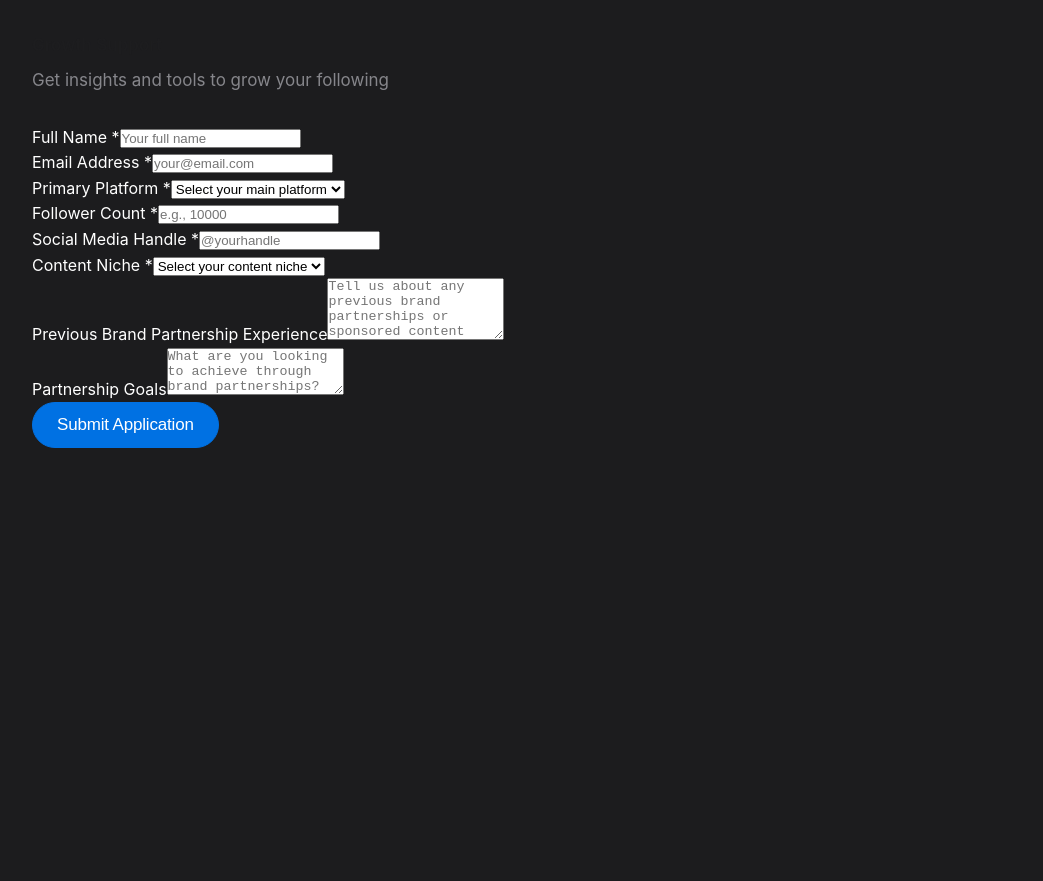
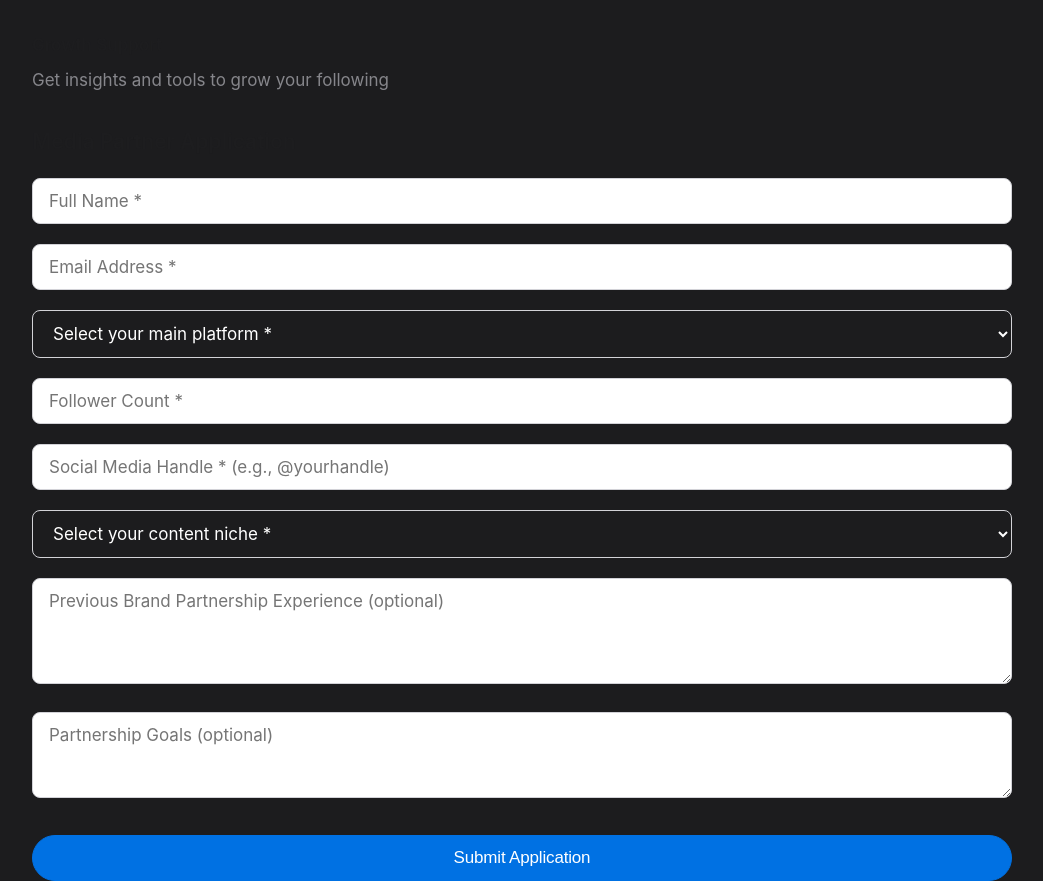
Before and after one commit to Zivet-svg/braiden-server, a React (Vite) app: page /media-apply in a window 1280 px wide. Shown: the part 1247-2128 px from the top of the page, without its empty margins (118-1161 px from the left). Before the commit the page ends 1695 px from the top, so only its background shows below. Built offline with nearby package versions, Linux system fonts and the light colour scheme.

Commit message:
Improve Media Apply page styling to match Contact page design

```diff
--- a/src/pages/MediaApply.tsx
+++ b/src/pages/MediaApply.tsx
@@ -44,34 +44,67 @@ function MediaApply() {
               </div>
             </div>
 
-            <div className="contact-form">
-              <form>
-                <div className="form-group">
-                  <label htmlFor="name">Full Name *</label>
+            <div>
+              <h3 style={{fontSize: '21px', fontWeight: '600', marginBottom: '20px', color: 'var(--text-primary)'}}>
+                Media Partner Application
+              </h3>
+              <form style={{display: 'flex', flexDirection: 'column', gap: '20px'}}>
+                <div>
                   <input
                     type="text"
-                    id="name"
-                    name="name"
-                    required
-                    placeholder="Your full name"
+                    placeholder="Full Name *"
+                    style={{
+                      width: '100%',
+                      padding: '12px 16px',
+                      border: '1px solid var(--border-light)',
+                      borderRadius: '8px',
+                      fontSize: '17px',
+                      fontFamily: 'inherit',
+                      outline: 'none',
+                      transition: 'border-color 0.3s ease'
+                    }}
+                    onFocus={(e) => e.target.style.borderColor = 'var(--primary-blue)'}
+                    onBlur={(e) => e.target.style.borderColor = 'var(--border-light)'}
                   />
                 </div>
 
-                <div className="form-group">
-                  <label htmlFor="email">Email Address *</label>
+                <div>
                   <input
                     type="email"
-                    id="email"
-                    name="email"
-                    required
-                    placeholder="your@email.com"
+                    placeholder="Email Address *"
+                    style={{
+                      width: '100%',
+                      padding: '12px 16px',
+                      border: '1px solid var(--border-light)',
+                      borderRadius: '8px',
+                      fontSize: '17px',
+                      fontFamily: 'inherit',
+                      outline: 'none',
+                      transition: 'border-color 0.3s ease'
+                    }}
+                    onFocus={(e) => e.target.style.borderColor = 'var(--primary-blue)'}
+                    onBlur={(e) => e.target.style.borderColor = 'var(--border-light)'}
                   />
                 </div>
 
-                <div className="form-group">
-                  <label htmlFor="platform">Primary Platform *</label>
-                  <select id="platform" name="platform" required>
-                    <option value="">Select your main platform</option>
+                <div>
+                  <select
+                    style={{
+                      width: '100%',
+                      padding: '12px 16px',
+                      border: '1px solid var(--border-light)',
+                      borderRadius: '8px',
+                      fontSize: '17px',
+                      fontFamily: 'inherit',
+                      outline: 'none',
+                      transition: 'border-color 0.3s ease',
+                      backgroundColor: '#1c1c1e',
+                      color: 'var(--white)'
+                    }}
+                    onFocus={(e) => e.target.style.borderColor = 'var(--primary-blue)'}
+                    onBlur={(e) => e.target.style.borderColor = 'var(--border-light)'}
+                  >
+                    <option value="">Select your main platform *</option>
                     <option value="instagram">Instagram</option>
                     <option value="youtube">YouTube</option>
                     <option value="tiktok">TikTok</option>
@@ -81,32 +114,62 @@ function MediaApply() {
                   </select>
                 </div>
 
-                <div className="form-group">
-                  <label htmlFor="followers">Follower Count *</label>
+                <div>
                   <input
                     type="number"
-                    id="followers"
-                    name="followers"
-                    required
-                    placeholder="e.g., 10000"
+                    placeholder="Follower Count *"
+                    style={{
+                      width: '100%',
+                      padding: '12px 16px',
+                      border: '1px solid var(--border-light)',
+                      borderRadius: '8px',
+                      fontSize: '17px',
+                      fontFamily: 'inherit',
+                      outline: 'none',
+                      transition: 'border-color 0.3s ease'
+                    }}
+                    onFocus={(e) => e.target.style.borderColor = 'var(--primary-blue)'}
+                    onBlur={(e) => e.target.style.borderColor = 'var(--border-light)'}
                   />
                 </div>
 
-                <div className="form-group">
-                  <label htmlFor="handle">Social Media Handle *</label>
+                <div>
                   <input
                     type="text"
-                    id="handle"
-                    name="handle"
-                    required
-                    placeholder="@yourhandle"
+                    placeholder="Social Media Handle * (e.g., @yourhandle)"
+                    style={{
+                      width: '100%',
+                      padding: '12px 16px',
+                      border: '1px solid var(--border-light)',
+                      borderRadius: '8px',
+                      fontSize: '17px',
+                      fontFamily: 'inherit',
+                      outline: 'none',
+                      transition: 'border-color 0.3s ease'
+                    }}
+                    onFocus={(e) => e.target.style.borderColor = 'var(--primary-blue)'}
+                    onBlur={(e) => e.target.style.borderColor = 'var(--border-light)'}
                   />
                 </div>
 
-                <div className="form-group">
-                  <label htmlFor="niche">Content Niche *</label>
-                  <select id="niche" name="niche" required>
-                    <option value="">Select your content niche</option>
+                <div>
+                  <select
+                    style={{
+                      width: '100%',
+                      padding: '12px 16px',
+                      border: '1px solid var(--border-light)',
+                      borderRadius: '8px',
+                      fontSize: '17px',
+                      fontFamily: 'inherit',
+                      outline: 'none',
+                      transition: 'border-color 0.3s ease',
+                      backgroundColor: '#1c1c1e',
+                      color: 'var(--white)'
+                    }}
+                    onFocus={(e) => e.target.style.borderColor = 'var(--primary-blue)'}
+                    onBlur={(e) => e.target.style.borderColor = 'var(--border-light)'}
+                  >
+                    <option value="">Select your content niche *</option>
                     <option value="lifestyle">Lifestyle</option>
                     <option value="fashion">Fashion</option>
                     <option value="tech">Technology</option>
@@ -120,27 +183,53 @@ function MediaApply() {
                   </select>
                 </div>
 
-                <div className="form-group">
-                  <label htmlFor="experience">Previous Brand Partnership Experience</label>
+                <div>
                   <textarea
-                    id="experience"
-                    name="experience"
+                    placeholder="Previous Brand Partnership Experience (optional)"
                     rows={4}
-                    placeholder="Tell us about any previous brand partnerships or sponsored content you've done..."
+                    style={{
+                      width: '100%',
+                      padding: '12px 16px',
+                      border: '1px solid var(--border-light)',
+                      borderRadius: '8px',
+                      fontSize: '17px',
+                      fontFamily: 'inherit',
+                      outline: 'none',
+                      transition: 'border-color 0.3s ease',
+                      resize: 'vertical',
+                      minHeight: '100px'
+                    }}
+                    onFocus={(e) => e.target.style.borderColor = 'var(--primary-blue)'}
+                    onBlur={(e) => e.target.style.borderColor = 'var(--border-light)'}
                   ></textarea>
                 </div>
 
-                <div className="form-group">
-                  <label htmlFor="goals">Partnership Goals</label>
+                <div>
                   <textarea
-                    id="goals"
-                    name="goals"
+                    placeholder="Partnership Goals (optional)"
                     rows={3}
-                    placeholder="What are you looking to achieve through brand partnerships?"
+                    style={{
+                      width: '100%',
+                      padding: '12px 16px',
+                      border: '1px solid var(--border-light)',
+                      borderRadius: '8px',
+                      fontSize: '17px',
+                      fontFamily: 'inherit',
+                      outline: 'none',
+                      transition: 'border-color 0.3s ease',
+                      resize: 'vertical',
+                      minHeight: '80px'
+                    }}
+                    onFocus={(e) => e.target.style.borderColor = 'var(--primary-blue)'}
+                    onBlur={(e) => e.target.style.borderColor = 'var(--border-light)'}
                   ></textarea>
                 </div>
 
-                <button type="submit" className="btn btn-primary btn-lg">
+                <button
+                  type="submit"
+                  className="btn btn-primary btn-lg"
+                  style={{marginTop: '10px'}}
+                >
                   Submit Application
                 </button>
               </form>
```
